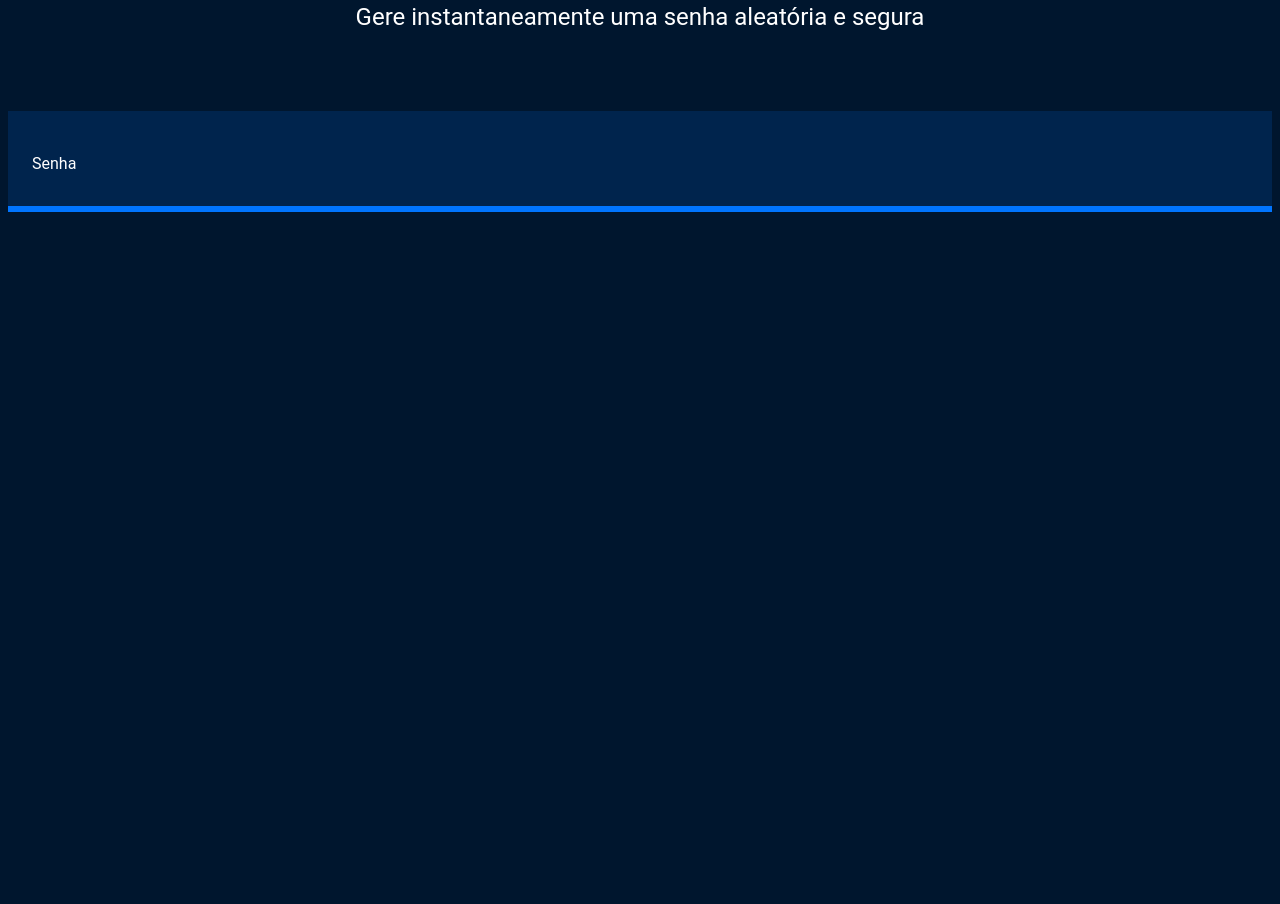
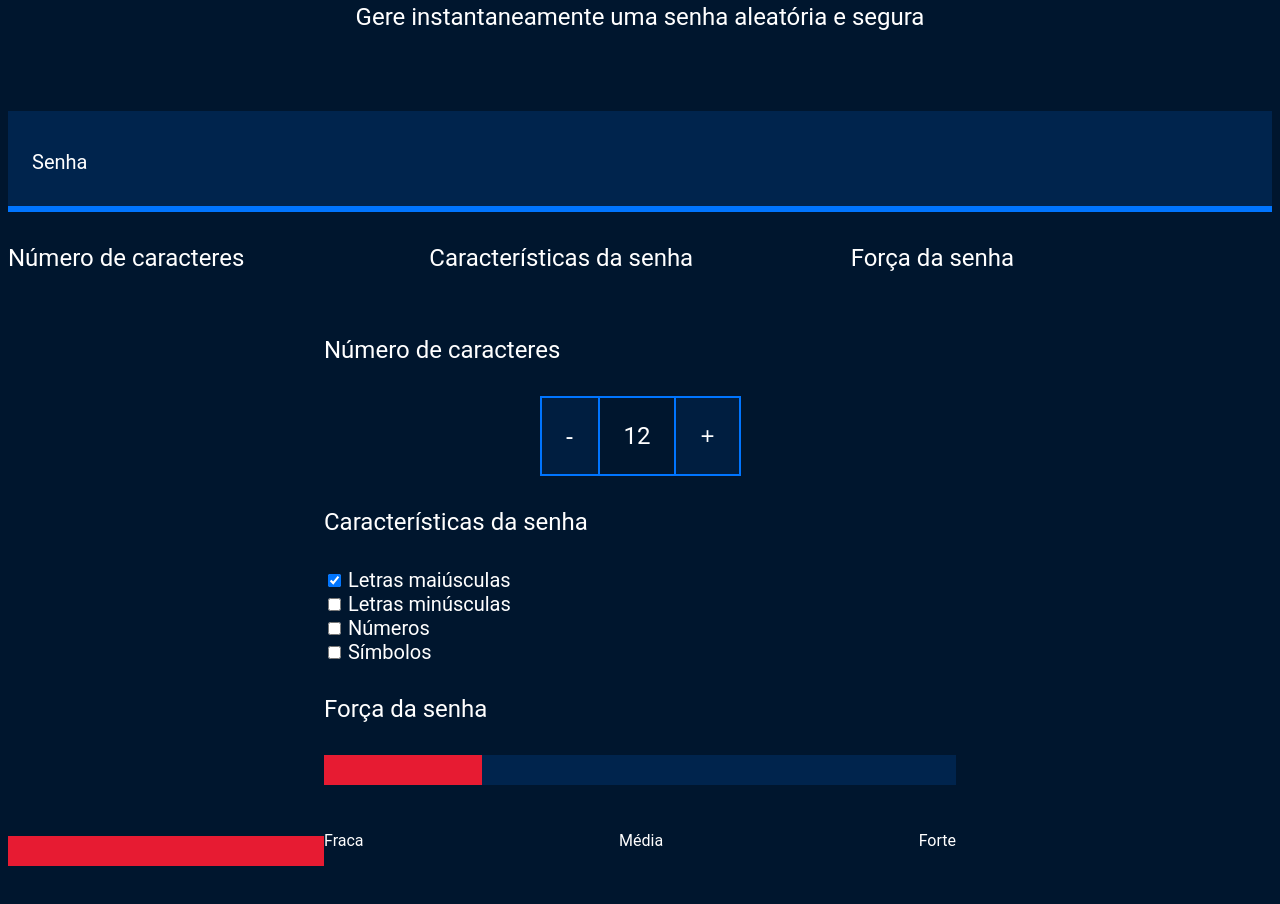
Before and after one commit to anajuliagatinha123/seguran-a-digital-ana, a plain HTML site: page index.html in a window 1280 px wide. Shown: the part 209-1113 px from the top of the page. Before the commit the page ends 800 px from the top, so only its background shows below. Drawn offline with Linux system fonts and the light colour scheme.

Commit message:
Add files via upload

```diff
--- a/index.html
+++ b/index.html
@@ -20,3 +20,53 @@
     <label for="senha">Senha</label>
     <input name="senha" type="text" id="campo-senha">
 </div>
+<div class="parametro-coluna__senha">
+    <div class="parametro-senha">
+        <h4 class="parametro-senha__titulo">Número de caracteres</h4>
+    </div>
+    <div class="parametro-senha">
+        <h4 class="parametro-senha__titulo">Características da senha</h4>
+    </div>
+    <div class="parametro-senha">
+        <h4 class="parametro-senha__titulo">Força da senha</h4>
+    </div>
+</div>
+<div class="parametro-senha">
+    <h4 class="parametro-senha__titulo">Número de caracteres</h4>
+    <div class="parametro-senha-botoes">
+        <button class="parametro-senha__botao">-</button>
+        <p class="parametro-senha__texto">12</p>
+        <button class="parametro-senha__botao">+</button>
+    </div>
+</div>
+<div class="parametro-senha">
+    <h4 class="parametro-senha__titulo">Características da senha</h4>
+    <div class="parametro-senha-checkbox">
+        <input name="maiusculo" type="checkbox" checked>
+        <label for="maiusculo">Letras maiúsculas</label>
+    </div>
+    <div class="parametro-senha-checkbox">
+        <input name="minusculo" type="checkbox">
+        <label for="minusculo">Letras minúsculas</label>
+    </div>
+    <div class="parametro-senha-checkbox">
+        <input name="numero" type="checkbox">
+        <label for="numero">Números</label>
+    </div>
+    <div class="parametro-senha-checkbox">
+    <input name="simbolo" type="checkbox">
+        <label for="simbolo">Símbolos</label>
+    </div>
+</div>
+<div class="parametro-senha">
+    <h4 class="parametro-senha__titulo">Força da senha</h4>
+    <div class="barra"></div>
+    <div class="forca fraca"></div>
+    <div class="parametro-senha-textos">
+        <p>Fraca</p>
+        <p>Média</p>
+        <p>Forte</p>
+    </div>
+</div>
+<div class="forca fraca"></div>
+<script src="main.js"></script>
--- a/style.css
+++ b/style.css
@@ -62,3 +62,103 @@ body{
     padding: 24px;
     border-bottom: 6px solid var(--borda);
 }
+.parametro{
+    background-color: var(--fundo-texto);
+    border: 2px solid var(--borda);
+    margin-top: 32px;
+}
+.parametro-titulo{
+    font-family: var(--roboto-mono);
+    font-size: 28px;
+}
+.parametro{
+    background-color: var(--fundo-texto);
+    border: 2px solid var(--borda);
+    margin-top: 32px;
+    padding: 24px;
+}
+.parametro-senha__titulo{
+    font-size:24px;
+}
+.parametro-coluna__senha{
+    display: flex;
+    flex-direction: column;
+    justify-content: center;
+}
+#campo-senha{
+    background-color: var(--fundo-senha);
+    border: none;
+    color: var(--branco);
+    font-family: var(--roboto-mono);
+    font-size: 40px;
+    width: 70%;
+}
+@media screen and (min-width: 768px) {
+    .parametro-coluna__senha{
+        flex-direction: row;
+    }
+}
+.parametro-senha{
+    width: 50%;
+    margin: 0 auto;
+}
+.parametro-senha-botoes{
+    display: flex;
+    justify-content: center;
+}
+.parametro-senha__botao{
+    background-color: var(--fundo-texto);
+    color: var(--branco);
+    border: 2px solid var(--borda);
+    padding: 24px;
+    font-size: 24px;
+}
+.parametro-senha__texto{
+    padding: 24px;
+    border-top: 2px solid var(--borda);
+    border-bottom: 2px solid var(--borda);
+    margin: 0;
+    font-size: 24px;
+}
+.parametro-senha__botao{
+    background-color: var(--fundo-texto);
+    color: var(--branco);
+    border: 2px solid var(--borda);
+    padding: 24px;
+    font-size: 24px;
+    cursor: pointer;
+}
+label{
+    font-size: 20px;
+}
+.checkbox{
+    width: 20px;
+    height: 20px;
+    cursor: pointer;
+}
+.barra{
+    background-color: var(--fundo-senha);
+    height: 30px;
+    width: 100%;
+}
+.forca{
+    height: 30px;
+    position: relative;
+    bottom: 30px;
+}
+.fraca{
+    width: 25%;
+    background-color: #E71B32;
+}
+.parametro-senha-textos{
+    display: flex;
+    justify-content: space-between;
+}
+.media{
+    background-color: #FAF408;
+    width: 50%;
+}
+.forte{
+    background-color: #00FF85;
+    width: 100%;
+}
```
